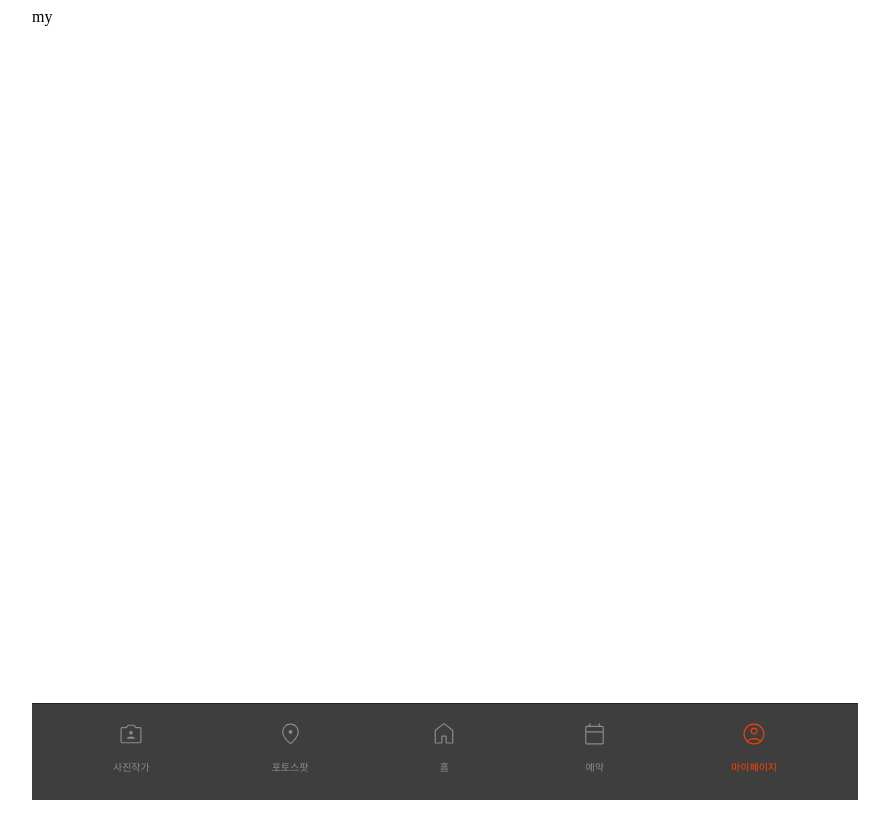
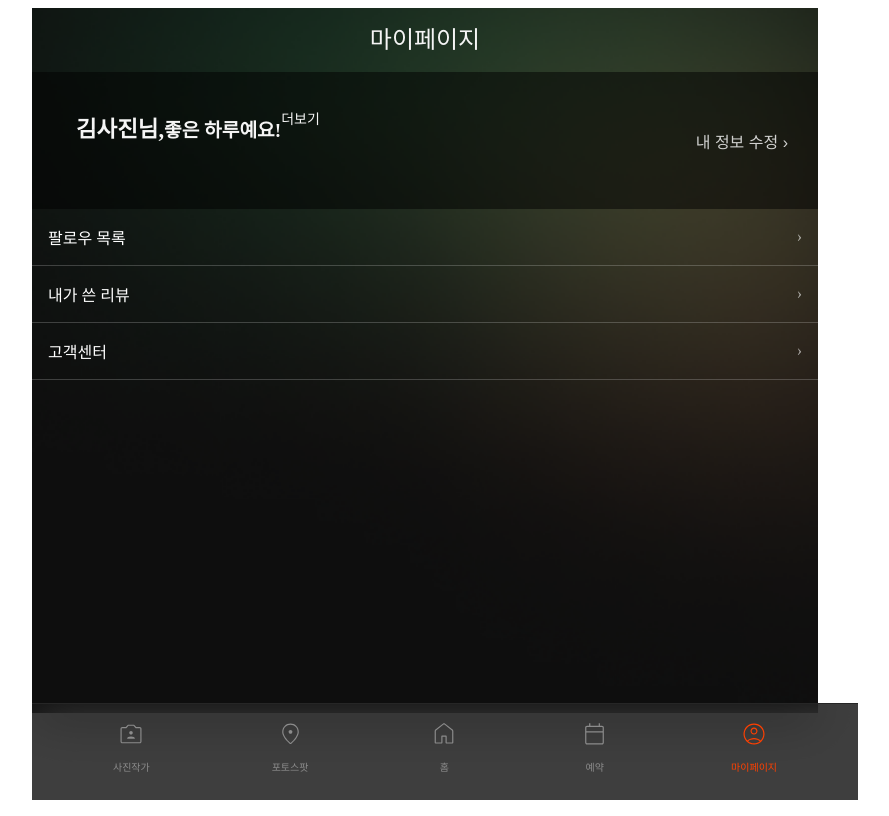
Before and after one commit to photo-ground/FE, a Next.js app: page /my in a window 1280 px wide. Shown: the whole page, without its empty margins (215-1104 px from the left). Built offline with nearby package versions, Linux system fonts and the light colour scheme.

Commit message:
💄 ui:  mypage layout

```diff
--- a/src/app/home/page.tsx
+++ b/src/app/home/page.tsx
@@ -35,7 +35,6 @@ const CardContainerX = styled.div`
 `;
 const CardTitle = styled.div`
   margin-top: 0.75rem;
-
   color: ${({ theme }) => theme.colors.gray[200]};
   text-align: center;
   text: ${({ theme }) => theme.typography.body3};
@@ -44,7 +43,6 @@ const CardTitle = styled.div`
 const CardContainerY = styled.div`
   display: flex;
   justify-content: center;
-
   flex-wrap: wrap;
   overflow-y: scroll;
   gap: 10px;
@@ -67,7 +65,7 @@ const BannerContent = styled.div`
 export default function HomePage() {
   const [univ, setUniv] = useState<UnivValue | null>('yonsei');
   const [univTitle, setUnivTitle] = useState<UnivLabel | null>('연세대학교');
-  // 10개의 카드 데이터를 생성
+  // TODO : 10개의 카드 데이터를 생성 (임시데이터) -> api 명세서보고 수정
   const cards = Array.from({ length: 10 }, (_, index) => ({
     id: index,
     content: 'This is a card.',
--- a/src/app/map/_components/Modal.tsx
+++ b/src/app/map/_components/Modal.tsx
@@ -50,7 +50,7 @@ interface ModalProps {
 export default function Modal({ photoSpot, setModalState }: ModalProps) {
   const spotArr = photoSpot.spotPostImageList;
   const spotTitle = photoSpotData.spotName;
-  const spotContent = photoSpotData.content;
+  // const spotContent = photoSpotData.content;
 
   if (!spotArr.length) {
     return <div>No data found for this spot.</div>;
--- /dev/null
+++ b/src/app/my/_component/ListItem.tsx
@@ -0,0 +1,39 @@
+import styled from 'styled-components';
+
+const ListItemWrapper = styled.div`
+  display: flex;
+  justify-content: space-between;
+  align-items: center;
+  padding: 1rem;
+  border-bottom: 1px solid rgba(255, 255, 255, 0.2);
+  cursor: pointer;
+
+  &:hover {
+    background-color: rgba(255, 255, 255, 0.1);
+  }
+`;
+
+const ListItemText = styled.span`
+  font-size: 1rem;
+  color: white;
+`;
+
+const ListItemArrow = styled.span`
+  font-size: 1rem;
+  color: rgba(255, 255, 255, 0.6);
+`;
+
+export default function ListItem({
+  text,
+  onClick,
+}: {
+  text: string;
+  onClick: () => void;
+}) {
+  return (
+    <ListItemWrapper onClick={onClick}>
+      <ListItemText>{text}</ListItemText>
+      <ListItemArrow>›</ListItemArrow>
+    </ListItemWrapper>
+  );
+}
--- /dev/null
+++ b/src/app/my/_component/UserInfo.tsx
@@ -0,0 +1,67 @@
+import Text from '@/components/atoms/Text';
+import styled from 'styled-components';
+
+const UserInfoWrapper = styled.div`
+  padding: 1.5rem;
+  background-color: rgba(0, 0, 0, 0.5);
+  color: white;
+  display: flex;
+  justify-content: space-between;
+  align-items: center;
+`;
+
+const Greeting = styled.div`
+  display: flex;
+  flex-direction: column;
+
+  span {
+    font-size: 1.2rem;
+  }
+
+  strong {
+    font-size: 1.4rem;
+    font-weight: bold;
+  }
+`;
+
+const TitleContainer = styled.div`
+  display: flex;
+  justify-content: space-between;
+  margin: 1.25rem;
+  margin-top: 0;
+`;
+
+const EditButton = styled.button`
+  background: none;
+  border: none;
+  color: rgba(255, 255, 255, 0.8);
+  font-size: 1rem;
+  cursor: pointer;
+
+  &:hover {
+    text-decoration: underline;
+  }
+`;
+
+export default function UserInfo({
+  userName,
+  onEdit,
+}: {
+  userName: string;
+  onEdit: () => void;
+}) {
+  return (
+    <UserInfoWrapper>
+      <Greeting>
+        <TitleContainer>
+          <Text variant="title1_sb">
+            <strong>{userName}님,</strong>
+            <span>좋은 하루예요!</span>
+          </Text>
+          <Text variant="caption1_rg">더보기</Text>
+        </TitleContainer>
+      </Greeting>
+      <EditButton onClick={onEdit}>내 정보 수정 ›</EditButton>
+    </UserInfoWrapper>
+  );
+}
--- a/src/app/my/page.tsx
+++ b/src/app/my/page.tsx
@@ -1,3 +1,55 @@
-export default function MyPage() {
-  return <div>my</div>;
+'use client';
+
+// TODO : 이 페이지 담는 폴더 이름 [customerId] 로 수정해야함
+// import Text from '@/components/atoms/Text';
+import TNB from '@/components/TNB';
+import styled from 'styled-components';
+import { useRouter } from 'next/navigation';
+
+import UserInfo from './_component/UserInfo';
+import ListItem from './_component/ListItem';
+
+const Container = styled.div`
+  position: relative;
+  height: 100dvh;
+`;
+const Background = styled.img`
+  position: absolute;
+  width: 100%;
+  object-fit: cover;
+  z-index: -1;
+`;
+
+const SloganArea = styled.header`
+  padding: 0 1.25rem;
+`;
+
+export default function PhotographerPage() {
+  const router = useRouter();
+
+  const handleEdit = () => {
+    router.push('/edit-profile', { query: { userName: '김사진' } }); // 데이터 전달
+  };
+
+  return (
+    <Container>
+      <Background src="/images/background1.webp" alt="background" />
+
+      <TNB.Title text="마이페이지" />
+
+      <UserInfo userName="김사진" onEdit={handleEdit} />
+      <ListItem
+        text="팔로우 목록"
+        onClick={() => router.push('/follow-list')}
+      />
+      <ListItem
+        text="내가 쓴 리뷰"
+        onClick={() => router.push('/my-reviews')}
+      />
+      <ListItem
+        text="고객센터"
+        onClick={() => router.push('/customer-center')}
+      />
+    </Container>
+  );
 }
--- a/src/app/onboarding/page.tsx
+++ b/src/app/onboarding/page.tsx
@@ -45,7 +45,7 @@ export default function OnboardingPage() {
       <TNB.Main />
       <Container>
         <SloganArea>
-          {/* [todo] : 현재 사용자 이름으로 업데이트  */}
+          {/* TODO : 현재 사용자 이름으로 업데이트  */}
           <Text variant="title1_rg">김사진님,</Text>
           <Text variant="title1_rg">어떤 장소를 기록할까요?</Text>
         </SloganArea>
```
Also changed, not shown: src/app/my/_data/customerData.ts (added, +10 -0 lines).
